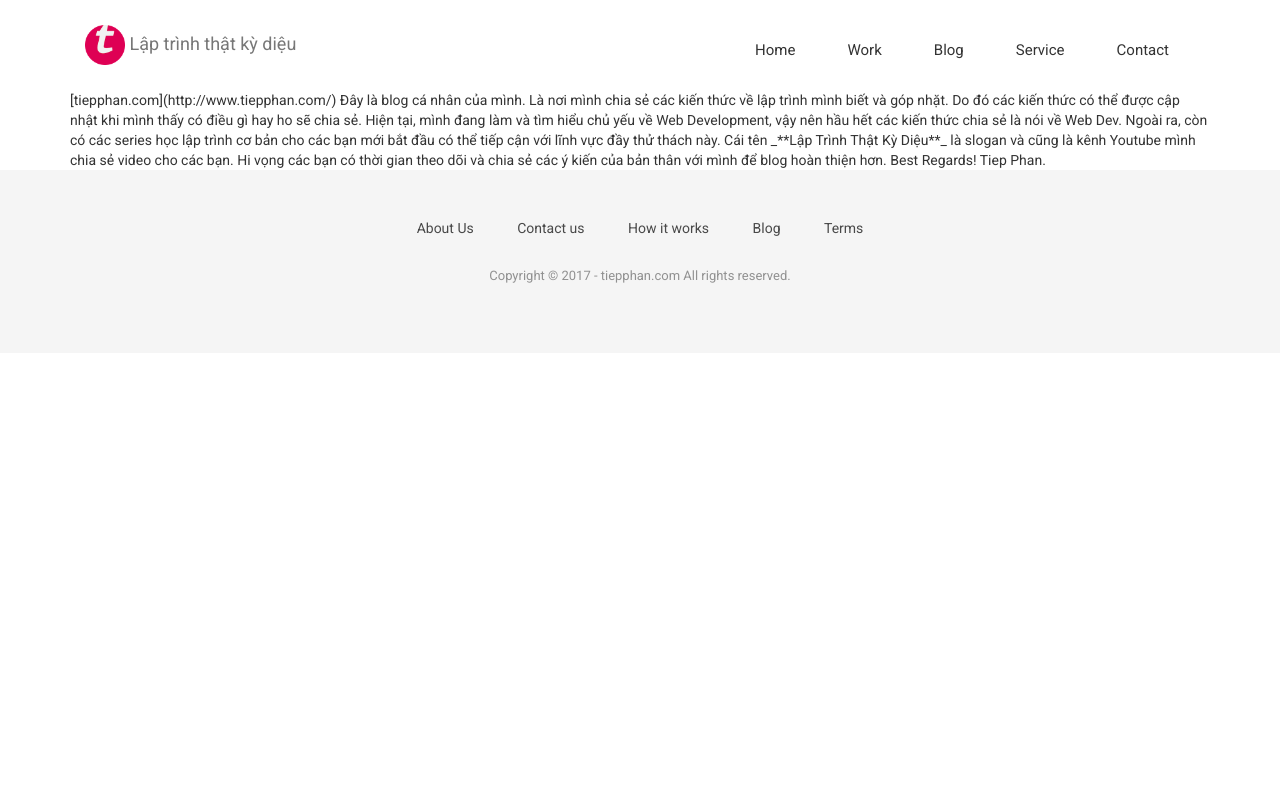
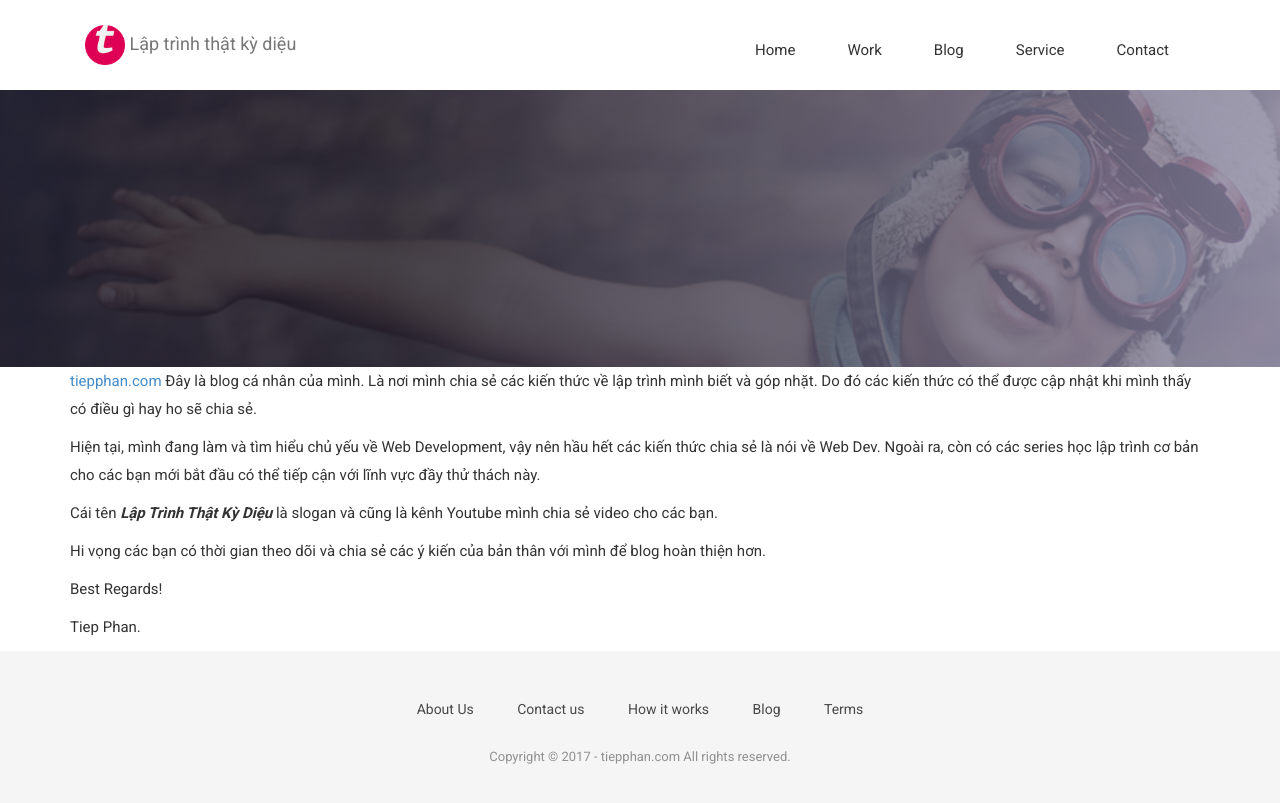
Before and after one commit to tieppt/tieppt.github.io, a Jekyll site: the page built from about.md, in a window 1280 px wide. Shown: the top 803 px of the page. Built offline with Jekyll 4.4.1, drawn with Linux system fonts in a browser that asks for light colours; nearby versions of some CDN libraries; some web fonts are replaced.

Commit message:
add single layout

```diff
--- /dev/null
+++ b/_layouts/single.html
@@ -0,0 +1,13 @@
+---
+layout: default
+---
+<section id="global-header">
+  <div class="container">
+    <div class="block">
+        &nbsp;
+    </div>
+  </div>
+</section>
+<div class="container">
+    {{ content }}
+</div>
--- a/about.md
+++ b/about.md
@@ -3,23 +3,19 @@ id: 15
 title: About
 date: 2016-09-23T02:17:29+00:00
 author: Tiep Phan
-layout: page
+layout: single
 guid: http://www.tiepphan.com/?page_id=15
 permalink: /about/
 ---
 
-<div class="container">
+[tiepphan.com](http://www.tiepphan.com/) Đây là blog cá nhân của mình. Là nơi mình chia sẻ các kiến thức về lập trình mình biết và góp nhặt. Do đó các kiến thức có thể được cập nhật khi mình thấy có điều gì hay ho sẽ chia sẻ.
 
-  [tiepphan.com](http://www.tiepphan.com/) Đây là blog cá nhân của mình. Là nơi mình chia sẻ các kiến thức về lập trình mình biết và góp nhặt. Do đó các kiến thức có thể được cập nhật khi mình thấy có điều gì hay ho sẽ chia sẻ.
+Hiện tại, mình đang làm và tìm hiểu chủ yếu về Web Development, vậy nên hầu hết các kiến thức chia sẻ là nói về Web Dev. Ngoài ra, còn có các series học lập trình cơ bản cho các bạn mới bắt đầu có thể tiếp cận với lĩnh vực đầy thử thách này.
 
-  Hiện tại, mình đang làm và tìm hiểu chủ yếu về Web Development, vậy nên hầu hết các kiến thức chia sẻ là nói về Web Dev. Ngoài ra, còn có các series học lập trình cơ bản cho các bạn mới bắt đầu có thể tiếp cận với lĩnh vực đầy thử thách này.
+Cái tên _**Lập Trình Thật Kỳ Diệu**_ là slogan và cũng là kênh Youtube mình chia sẻ video cho các bạn.
 
-  Cái tên _**Lập Trình Thật Kỳ Diệu**_ là slogan và cũng là kênh Youtube mình chia sẻ video cho các bạn.
+Hi vọng các bạn có thời gian theo dõi và chia sẻ các ý kiến của bản thân với mình để blog hoàn thiện hơn.
 
-  Hi vọng các bạn có thời gian theo dõi và chia sẻ các ý kiến của bản thân với mình để blog hoàn thiện hơn.
+Best Regards!
 
-  Best Regards!
-
-  Tiep Phan.
-
-</div>
+Tiep Phan.
```
